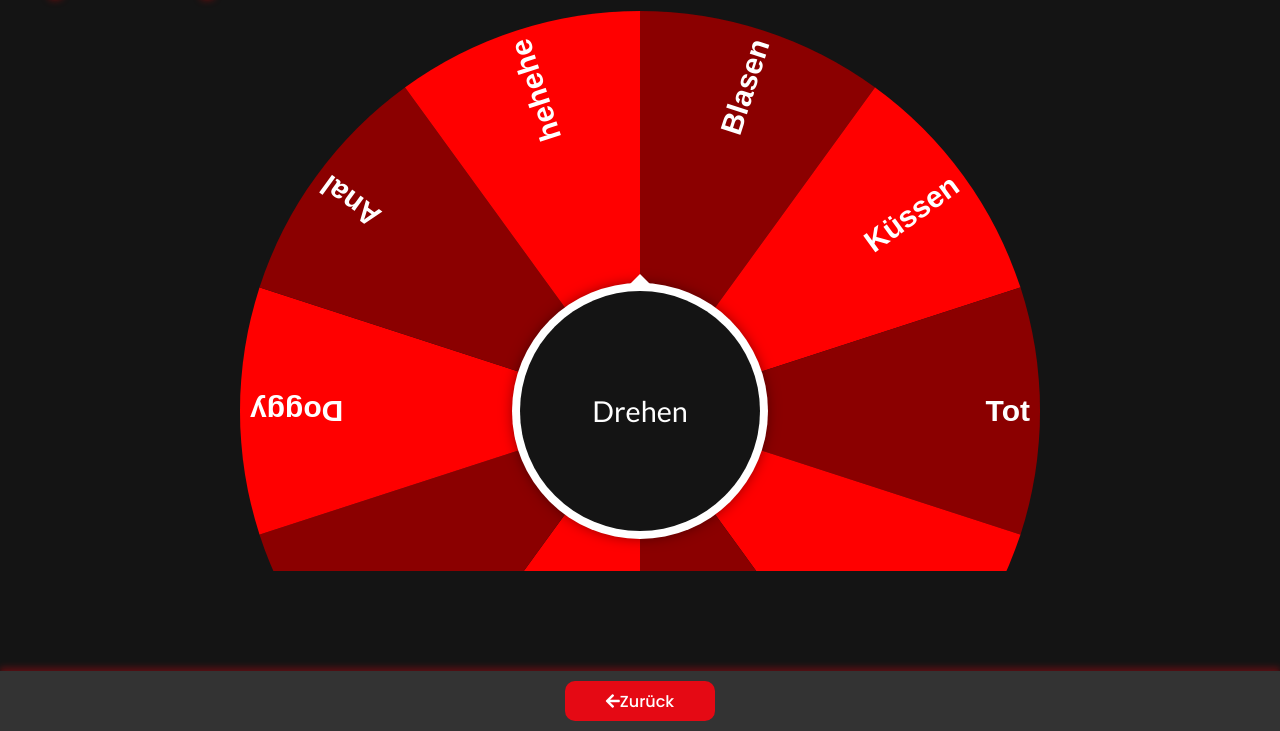
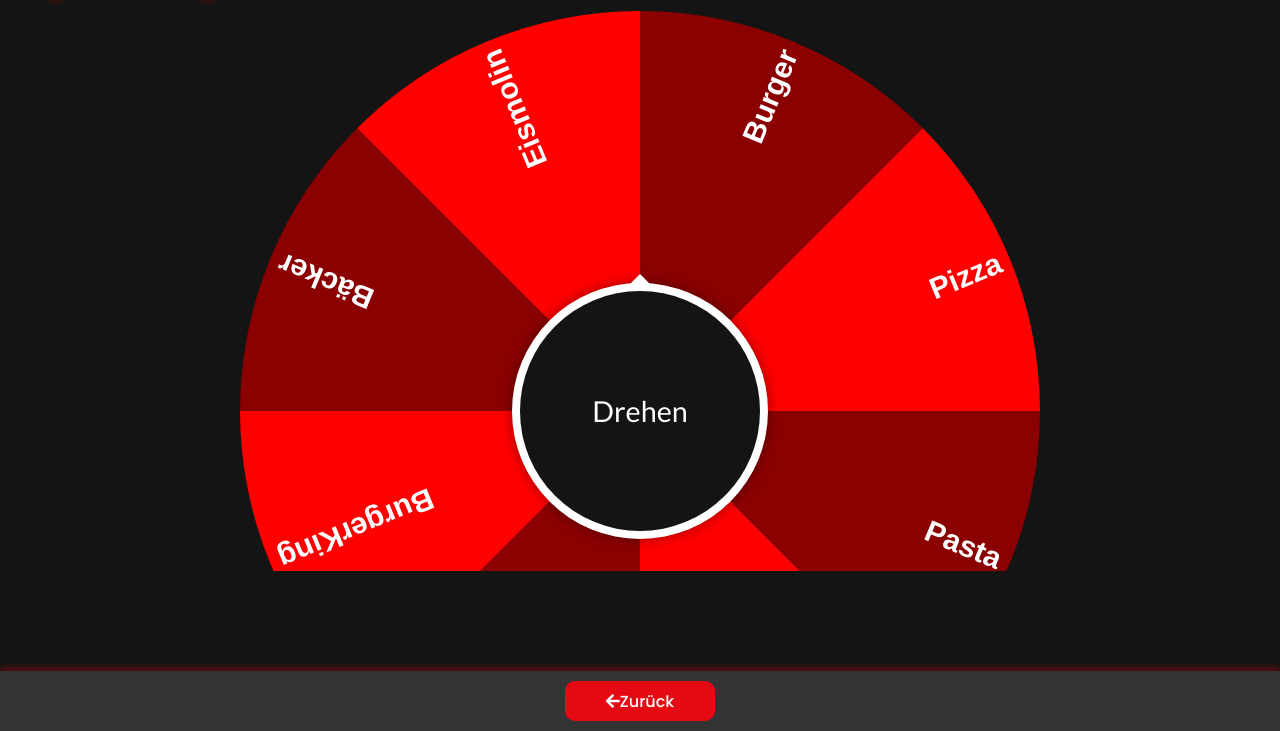
Before and after one commit to leard01/dilemin, a plain HTML site: page src/pages/spin.html in a window 1280 px wide. Shown: the part 69-800 px from the top of the page. Drawn offline with Linux system fonts and the light colour scheme.

Commit message:
Updated Spin the wheel page

```diff
--- a/src/js/script.js
+++ b/src/js/script.js
@@ -1,14 +1,12 @@
 const sectors = [
-    { color: "#8B0000", text: "#FFFFFF", label: "Blasen" },
-    { color: "#FF0000", text: "#FFFFFF", label: "Küssen" },
-    { color: "#8B0000", text: "#FFFFFF", label: "Tot" },
-    { color: "#FF0000", text: "#FFFFFF", label: "Lecken" },
-    { color: "#8B0000", text: "#FFFFFF", label: "Boobies" },
-    { color: "#FF0000", text: "#FFFFFF", label: "Pussy" },
-    { color: "#8B0000", text: "#FFFFFF", label: "Reiten" },
-    { color: "#FF0000", text: "#FFFFFF", label: "Doggy" },
-    { color: "#8B0000", text: "#FFFFFF", label: "Anal" },
-    { color: "#FF0000", text: "#FFFFFF", label: "hehehe" },
+    { color: "#8B0000", text: "#FFFFFF", label: "Burger" },
+    { color: "#FF0000", text: "#FFFFFF", label: "Pizza" },
+    { color: "#8B0000", text: "#FFFFFF", label: "Pasta" },
+    { color: "#FF0000", text: "#FFFFFF", label: "Rewe" },
+    { color: "#8B0000", text: "#FFFFFF", label: "Zio" },
+    { color: "#FF0000", text: "#FFFFFF", label: "BurgerKing" },
+    { color: "#8B0000", text: "#FFFFFF", label: "Bäcker" },
+    { color: "#FF0000", text: "#FFFFFF", label: "Eismolin" },
 ];
 
 const events = {
```
Also changed, not shown: src/pages/100.html (+1 -1 lines), src/pages/hot.html (+2 -2 lines), src/pages/sos.html (+2 -2 lines), 2 other files.
